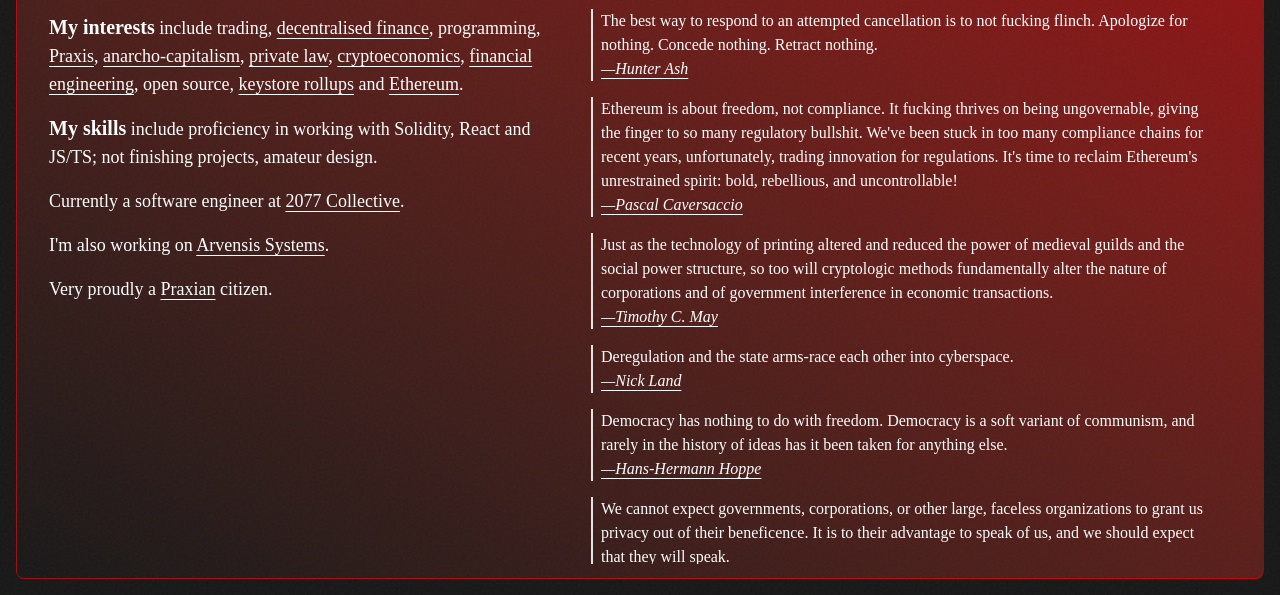
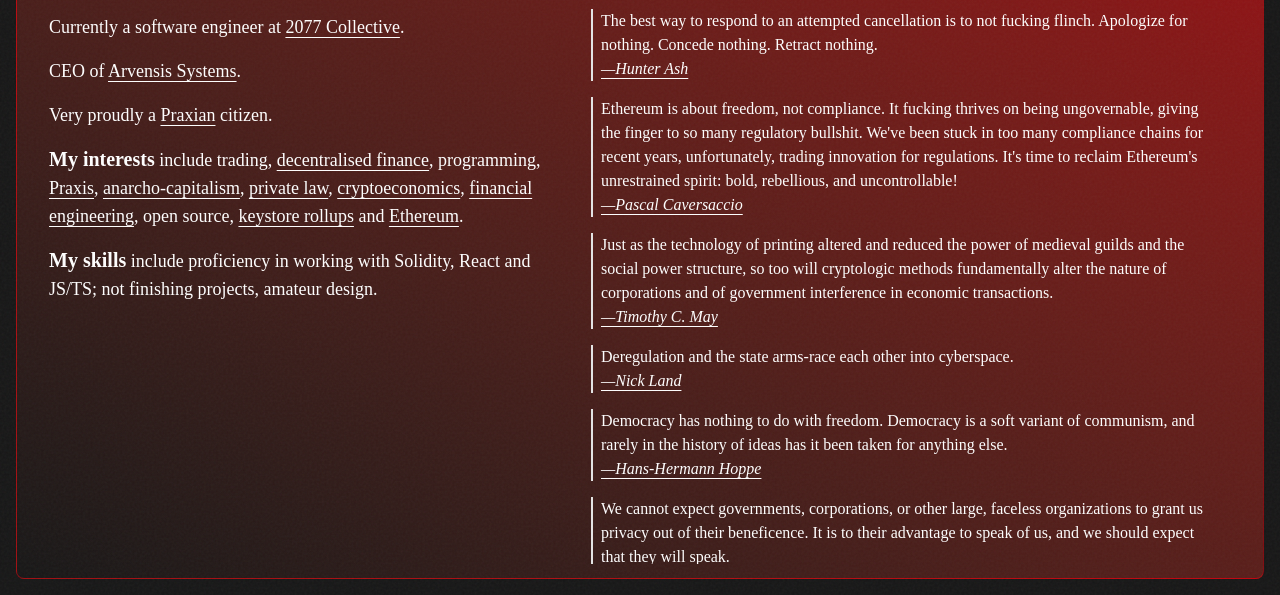
Before and after one commit to 0xlynett/lynsite, an Astro site: page / in a window 1280 px wide. Shown: the part 205-800 px from the top of the page. Built offline with nearby package versions, Linux system fonts and the light colour scheme; Astro itself is replaced by a stand-in of ours; a web font is replaced by a local one.

Commit message:
feat: move stuff around

```diff
--- a/src/pages/index.astro
+++ b/src/pages/index.astro
@@ -62,6 +62,20 @@ import Quotes from "../components/quotes.astro";
       </ol>
       <Separator />
       <div class="text-lg max-w-screen-sm space-y-4">
+        <p>
+          Currently a software engineer at <a
+            href="https://2077.xyz"
+            class="link">2077 Collective</a
+          >.
+        </p>
+        <p>
+          CEO of <a href="https://arvensis.systems" class="link"
+            >Arvensis Systems</a
+          >.
+        </p>
+        <p>
+          Very proudly a <a href="https://prx.city" class="link">Praxian</a> citizen.
+        </p>
         <p class="child-links">
           <span class="font-semibold text-xl">My interests</span> include trading,
           <a href="https://en.wikipedia.org/wiki/Decentralized_finance"
@@ -83,20 +97,6 @@ import Quotes from "../components/quotes.astro";
           in working with Solidity, React and JS/TS; not finishing projects, amateur
           design.
         </p>
-        <p>
-          Currently a software engineer at <a
-            href="https://2077.xyz"
-            class="link">2077 Collective</a
-          >.
-        </p>
-        <p>
-          I'm also working on <a href="https://arvensis.systems" class="link"
-            >Arvensis Systems</a
-          >.
-        </p>
-        <p>
-          Very proudly a <a href="https://prx.city" class="link">Praxian</a> citizen.
-        </p>
       </div>
     </section>
     <section
```
